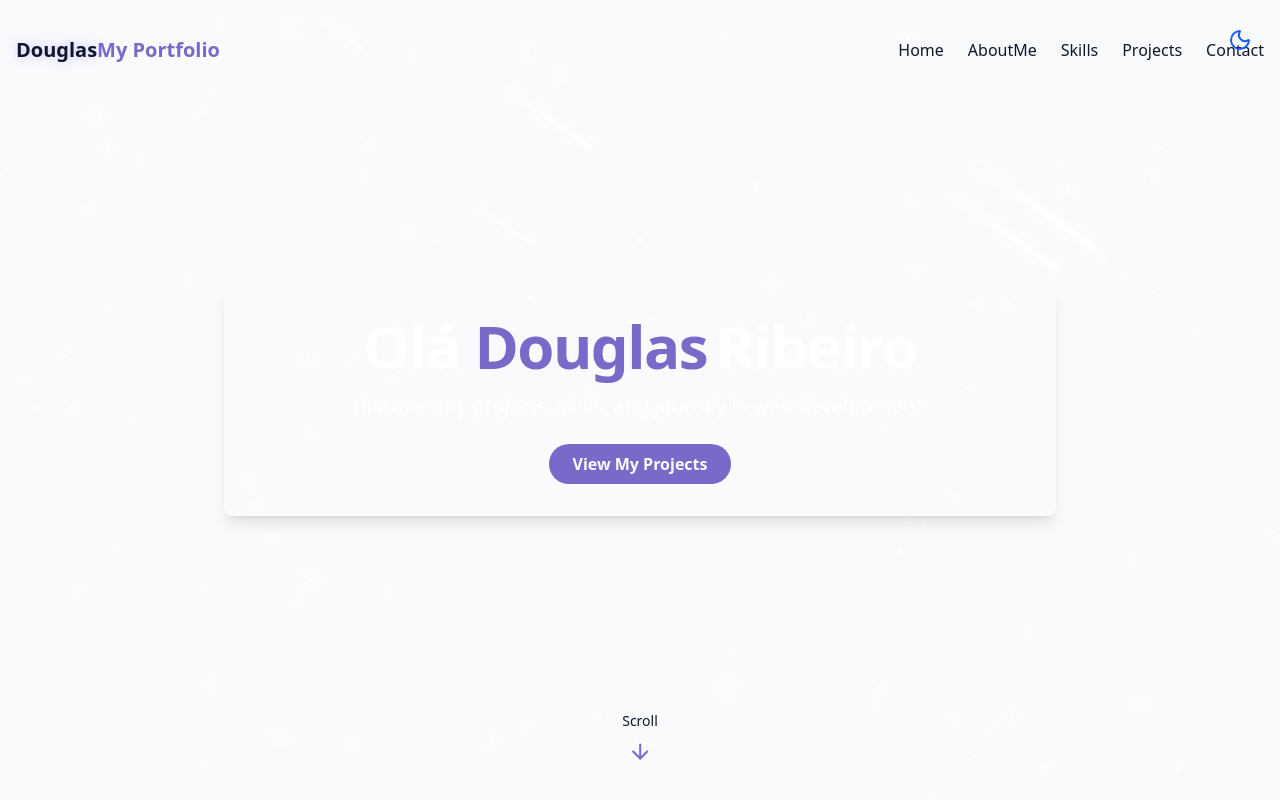
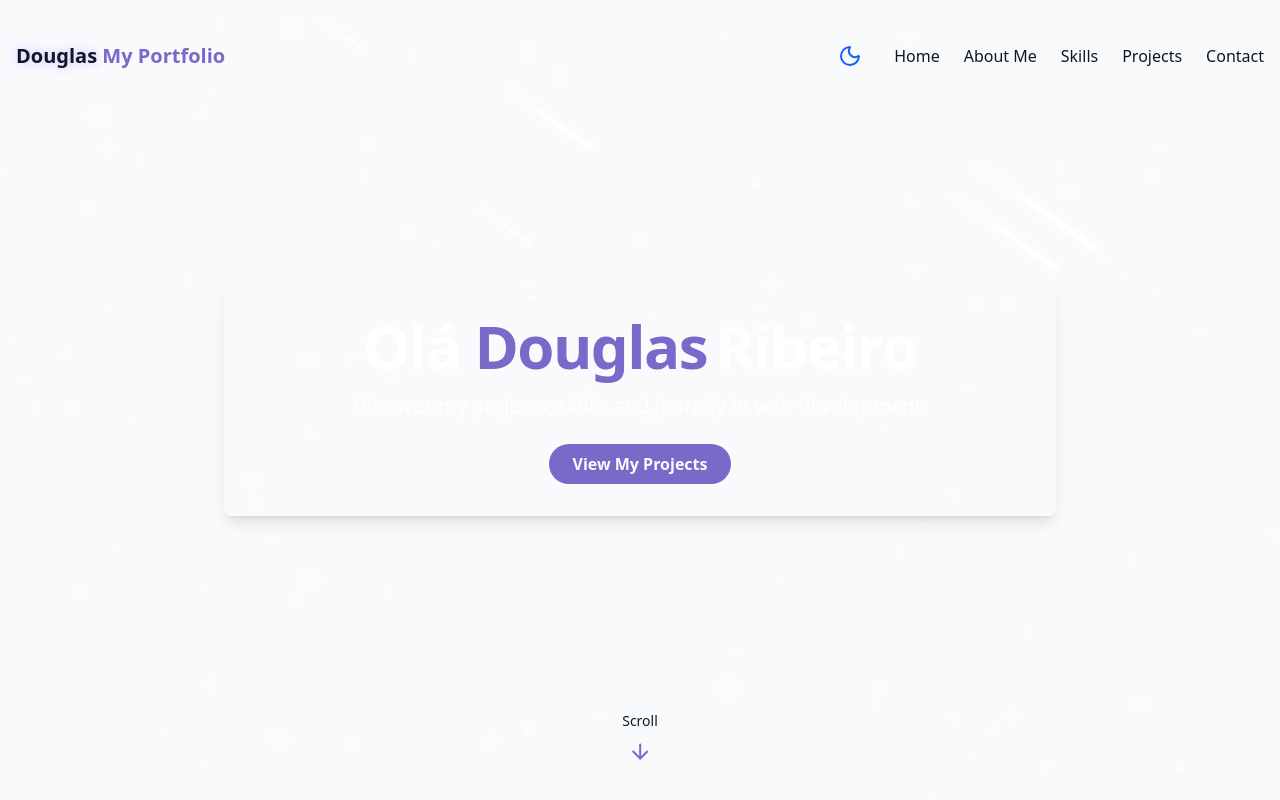
Before and after one commit to DougRib/portfolio, a React (Vite) app: page / in a window 1280 px wide. Shown: the top 800 px of the page. Built offline with nearby package versions, Linux system fonts and the light colour scheme.

Commit message:
Modificações de efeitos no portfolio

```diff
--- a/package.json
+++ b/package.json
@@ -11,15 +11,18 @@
   },
   "dependencies": {
     "@radix-ui/react-toast": "^1.2.14",
+    "@react-three/fiber": "^9.2.0",
     "@tailwindcss/vite": "^4.1.11",
     "class-variance-authority": "^0.7.1",
     "clsx": "^2.1.1",
+    "framer-motion": "^12.23.0",
     "lucide-react": "^0.525.0",
     "react": "^19.1.0",
     "react-dom": "^19.1.0",
     "react-router-dom": "^7.6.3",
     "tailwind-merge": "^3.3.1",
-    "tailwindcss": "^4.1.11"
+    "tailwindcss": "^4.1.11",
+    "three": "^0.178.0"
   },
   "devDependencies": {
     "@eslint/js": "^9.29.0",
--- a/src/components/AboutMe.jsx
+++ b/src/components/AboutMe.jsx
@@ -12,7 +12,7 @@ export const AboutMe = () => {
           <span className="text-primary"> Me</span>
         </h2>
         <div className="grid grid-cols-1 md:grid-cols-2 gap-12 items-center">
-          <div className="space-y-6">
+          <div className="space-y-6 ">
             <h3 className="text-2xl font-semibold">
               Web Developer & Analitics
             </h3>
@@ -30,26 +30,26 @@ export const AboutMe = () => {
             <div className="flex flex-col justify-center sm:flex-row gap-4 pt-2">
               <a
                 href="#contact"
-                className="cosmic-btn bg-secondary hover:bg-secondary/90 text-white"
+                className="cosmic-btn img-effect bg-secondary hover:bg-secondary/90 text-white"
               >
                 Contact Me
               </a>
               <a
                 href=""
-                className="px-6 py-2 text-primary border border-primary rounded-full shadow-lg hover:bg-primary/90 transition-colors duration-300"
+                className="img-effect px-6 py-2 text-primary border border-primary rounded-full shadow-lg hover:bg-secondary/90 transition-colors duration-300"
               >
                 Download CV
               </a>
             </div>
           </div>
 
-          <div className="grid grid-cols-1 gap-6">
-            <div className="gradient-border p-6 card-hover">
+          <div className="grid grid-cols-1 gap-6 ">
+            <div className="gradient-border p-6  card-hover">
               <div className="flex items-start gap-4">
                 <div className="p-3 rounded-full bg-primary/10">
                   <Code className="h-6 w-6 text-primary" />
                 </div>
-                <div className="text-left">
+                <div className="text-left ">
                   <h4 className="text-lg font-semibold">Web Development</h4>
                   <p className="text-sm text-muted-foreground">
                     Building responsive and dynamic web applications.
--- a/src/components/Navbar.jsx
+++ b/src/components/Navbar.jsx
@@ -1,10 +1,11 @@
 import { cn } from "@/lib/utils";
 import { Menu } from "lucide-react";
 import { useEffect, useState } from "react";
+import { ThemeToggle } from "./ThemeToggle";
 
 const natItems = [
   { name: "Home", href: "#hero" },
-  { name: "AboutMe", href: "#aboutme" },
+  { name: "About Me", href: "#aboutme" },
   { name: "Skills", href: "#skills" },
   { name: "Projects", href: "#projects" },
   { name: "Contact", href: "#contact" },
@@ -38,12 +39,13 @@ export const Navbar = () => {
           href="#hero"
         >
           <span className="relative z-10">
-            <span className="text-glow text-foreground">Douglas</span>
+            <span className="text-glow text-foreground">Douglas </span>
             My Portfolio
           </span>
         </a>
         {/* desktop nav */}
-        <div className="hidden md:flex  space-x-6">
+        <div className="hidden md:flex items-center space-x-6 ">
+          <ThemeToggle />
           {natItems.map((item, key) => (
             <a
               key={key}
--- a/src/components/Projects.jsx
+++ b/src/components/Projects.jsx
@@ -25,7 +25,7 @@ const projects = [
     id: 3,
     title: "Blog Application",
     description:
-      "A blogging platform with features like post creation, commenting, and user profiles.",
+      "A blogging platform with features like post creation, commenting, and user profiles, built with Next.js and Tailwind CSS.",
     image: "/projects/pexels-luis-gomes-166706-546819.jpg",
     tags: ["Next.js", "Tailwind CSS", "Prisma"],
     link: "#",
@@ -35,8 +35,8 @@ const projects = [
 
 export const Projects = () => {
   return (
-    <section id="projects" className="relative py-24 px-4 ">
-      <div className="container mx-auto max-w-5xl">
+    <section id="projects" className="relative py-24 px-4">
+      <div className=" mx-auto max-w-5xl">
         <h2 className="text-3xl md:text-4xl font-bold mb-5 text-center">
           My <span className="text-primary">Projects</span>
         </h2>
@@ -46,17 +46,20 @@ export const Projects = () => {
           responsive applications.
         </p>
 
-        <div className="grid grid-cols-1 md:grid-cols-2 lg:grid-cols-3 gap-6">
+        <div className=" grid grid-cols-1 sm:grid-cols-2 lg:grid-cols-3 gap-6">
           {projects.map((project) => (
             <div
               key={project.id}
-              className="group bg-card p-6 rounded-lg shadow-xs card-hover"
+              className="neon-card bg-card  card-hover bg-gradient-to-br from-gray-700 hover:from-gray-500 shadow-[0_0_30px_#ff00ff33]"
             >
+              <div className="relative overflow-hidden img-effect">
                 <img
                   src={project.image}
                   alt={project.title}
-                className="w-full h-50 object-cover rounded-md mb-4 transition-transform duration-300 group-hover:scale-110 "
+                  className="rounded-xl  "
                 />
+              </div>
+              <div className="p-6 text-center justify-center">
                 <h3 className="text-xl font-semibold mb-2">{project.title}</h3>
                 <p className="text-muted-foreground text-sm mb-4">
                   {project.description}
@@ -89,6 +92,7 @@ export const Projects = () => {
                   </div>
                 </div>
               </div>
+            </div>
           ))}
         </div>
 
--- a/src/components/Skills.jsx
+++ b/src/components/Skills.jsx
@@ -53,7 +53,7 @@ export const Skills = () => {
           {filteredSkills.map((skill, key) => (
             <div
               key={key}
-              className="bg-card p-6 rounded-lg shadow-xs card-hover"
+              className="bg-card p-6 rounded-lg  card-hover bg-gradient-to-br from-gray-700 hover:from-gray-500 shadow-[0_0_30px_#ff00ff33]"
             >
               <div className="text-left mb-4">
                 <h3 className="font-semibold text-lg">{skill.name}</h3>
--- a/src/components/ThemeToggle.jsx
+++ b/src/components/ThemeToggle.jsx
@@ -1,6 +1,6 @@
 import { Moon, Sun } from "lucide-react";
 import { useEffect, useState } from "react";
-import {cn} from "@/lib/utils"
+import { cn } from "@/lib/utils";
 
 export const ThemeToggle = () => {
   const [isDarkMode, setIsDarkMode] = useState(false);
@@ -30,13 +30,18 @@ export const ThemeToggle = () => {
 
   return (
     <button
-      className={cn('fixed max-sm:hidden top-5 right-5 z-50 p-2 rounded-full duration-300 transition-colors')}
+      className={cn(
+        "max-sm:hidden p-2 rounded-full duration-300 transition-colors",
+        isDarkMode
+          ? "hover:transition-transform duration-500 hover:shadow-[0_0_15px_rgba(253,224,71,0.6)] "
+          : "hover:transition-transform duration-500 hover:shadow-[0_0_15px_rgba(59,130,246,0.6)]"
+      )}
       onClick={toggleTheme}
     >
       {isDarkMode ? (
         <Sun className="w-6 h-6 text-yellow-400" />
       ) : (
-        <Moon className="w-6 h-6 text-blue-600" />
+        <Moon className="w-6 h-6 text-blue-600 " />
       )}
     </button>
   );
--- a/src/index.css
+++ b/src/index.css
@@ -68,6 +68,9 @@
     --primary-foreground: 210 40% 98%;
     --card: 0 0% 100%;
     --border: 214 32% 98%;
+    --accent-color: #d9d9d9;
+    -webkit-font-smoothing: antialiased;
+    -moz-osx-font-smoothing: grayscale;
   }
   .dark {
     --background: 222 47% 4%;
@@ -151,9 +154,66 @@
   animation: meteor var(--animate-meteor) linear infinite;
 }
 
+@utility neon-card {
+  @apply border border-transparent rounded-xl transform hover:-translate-y-2 hover:border-[var(--accent-color)] hover:shadow-[0_0_10px_#ff00ff33];
+}
+
+@layer utility {
+  .img-effect {
+    position: relative;
+    overflow: hidden;
+  }
+  .img-effect::after {
+    content: '';
+    position: absolute;
+    top: 0;
+    left: -100%;
+    bottom: 0;
+    right: 0;
+
+    width: 100%;
+    height: 100%;
+    background: linear-gradient(45deg, transparent 0%,  rgba(255, 255, 255, 0.2) 50%, transparent 100%);
+    transform: translateX(-100%);
+    transition: transform 0.6s ease;
+    pointer-events: none;
+    z-index: 1;
+  }
+  .img-effect:hover::after {
+    transform: translateX(100%);
+  }
+}
+
+@utility effect {
+  @apply relative overflow-hidden;
+  after {
+    content: '';
+    position: absolute;
+    top: 0;
+    left: 0;
+    width: 0%;
+    height: 2px;
+    background: linear-gradient(to right, #ff00ff, #00ffff);
+    transition:width 0.4s ease;
+  }
+}
+
 #root {
   max-width: 100%;
   margin: 0 auto;
   padding: 0;
   text-align: center;
 }
+
+::-webkit-scrollbar-track {
+  background: #f1f1f1;
+}
+
+::-webkit-scrollbar-thumb {
+  background: #888;
+  border-radius: 5px;
+}
+
+::-webkit-scrollbar-thumb:hover {
+  background: #555;
+}
--- a/src/pages/Home.jsx
+++ b/src/pages/Home.jsx
@@ -11,7 +11,7 @@ import { Footer } from "../components/Footer";
 export const Home = () => {
   return (
     <div className="min-h-screen bg-background text-foreground overflow-x-hidden">
-      <ThemeToggle />
+
       <StarBackground />
       <Navbar />
       <main>
@@ -19,7 +19,7 @@ export const Home = () => {
         <AboutMe />
         <Skills />
         <Projects />
-        < Contact />
+        <Contact />
       </main>
       <Footer />
     </div>
```
Also changed, not shown: src/components/Spaceman.jsx (added), 1 other file (tests, documents, lock files or other folders). Lines whose indentation alone changed are shown as unchanged.
